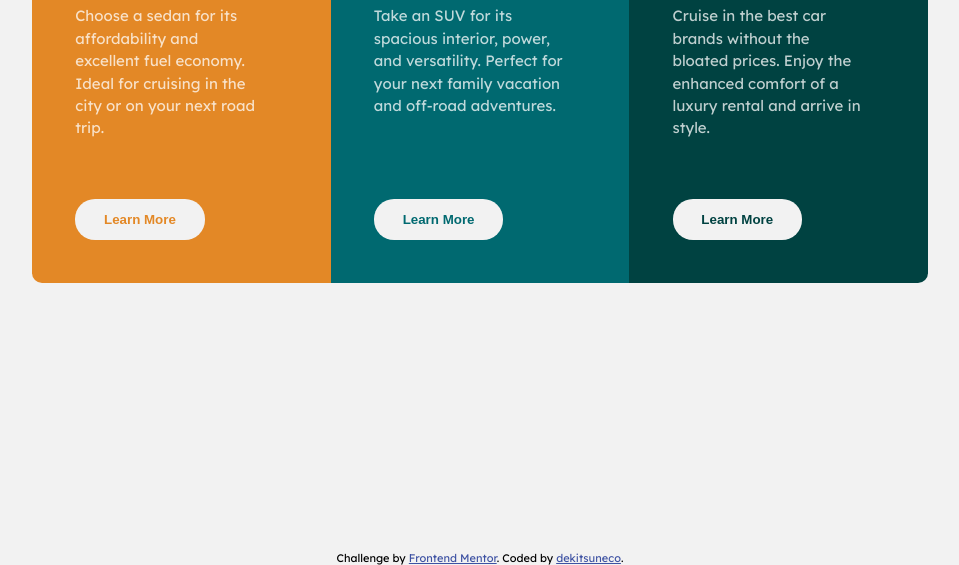
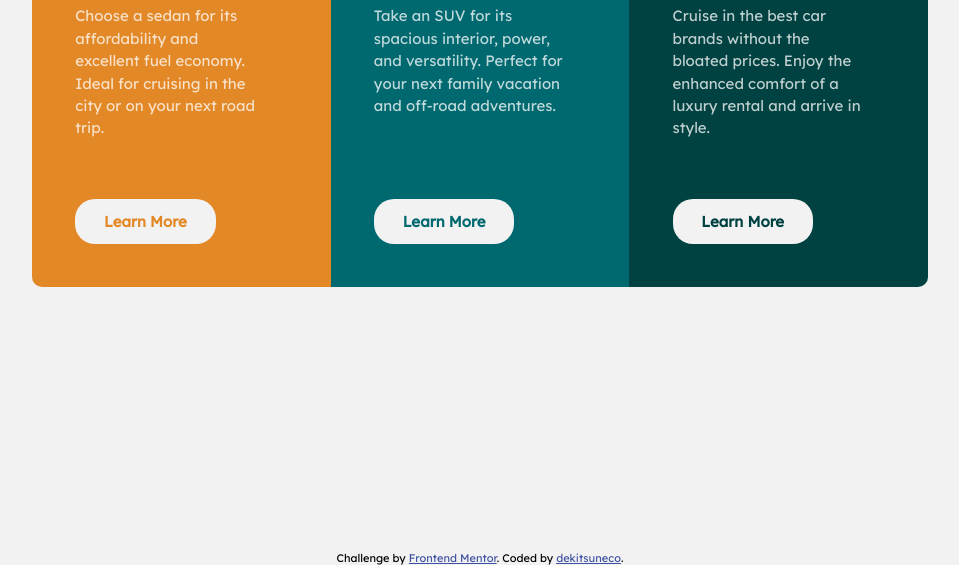
Before and after one commit to dekitsuneco/3-column-card-component, a website: page app/index.html in a window 1280 px wide. Shown: the part 235-800 px from the top of the page, without its empty margins (160-1119 px from the left). Drawn offline with Linux system fonts and the light colour scheme.

Commit message:
Change button elements to a ones

```diff
--- a/app/index.html
+++ b/app/index.html
@@ -24,7 +24,7 @@
             Choose a sedan for its affordability and excellent fuel economy. Ideal for cruising in the city
             or on your next road trip.
           </p>
-          <button class="card__show-btn card__show-btn--theme-orange">Learn More</button>
+          <a class="card__show-btn card__show-btn--theme-orange">Learn More</a>
         </div>
       </article>
 
@@ -40,7 +40,7 @@
             Take an SUV for its spacious interior, power, and versatility. Perfect for your next family vacation
             and off-road adventures.
           </p>
-          <button class="card__show-btn card__show-btn--theme-dark-cyan">Learn More</button>
+          <a class="card__show-btn card__show-btn--theme-dark-cyan">Learn More</a>
         </div>
       </article>
 
@@ -56,7 +56,7 @@
             Cruise in the best car brands without the bloated prices. Enjoy the enhanced comfort of a luxury
             rental and arrive in style.
           </p>
-          <button class="card__show-btn card__show-btn--theme-darker-cyan">Learn More</button>
+          <a class="card__show-btn card__show-btn--theme-darker-cyan">Learn More</a>
         </div>
       </article>
     </div>
--- a/app/src/styles/scss/style.scss
+++ b/app/src/styles/scss/style.scss
@@ -106,6 +106,7 @@ body {
   }
 
   &__show-btn {
+    display: inline-block;
     padding: .7rem 1.4rem;
     border-radius: 20px;
 
```
Also changed, not shown: app/src/styles/style.css, 1 other file.
